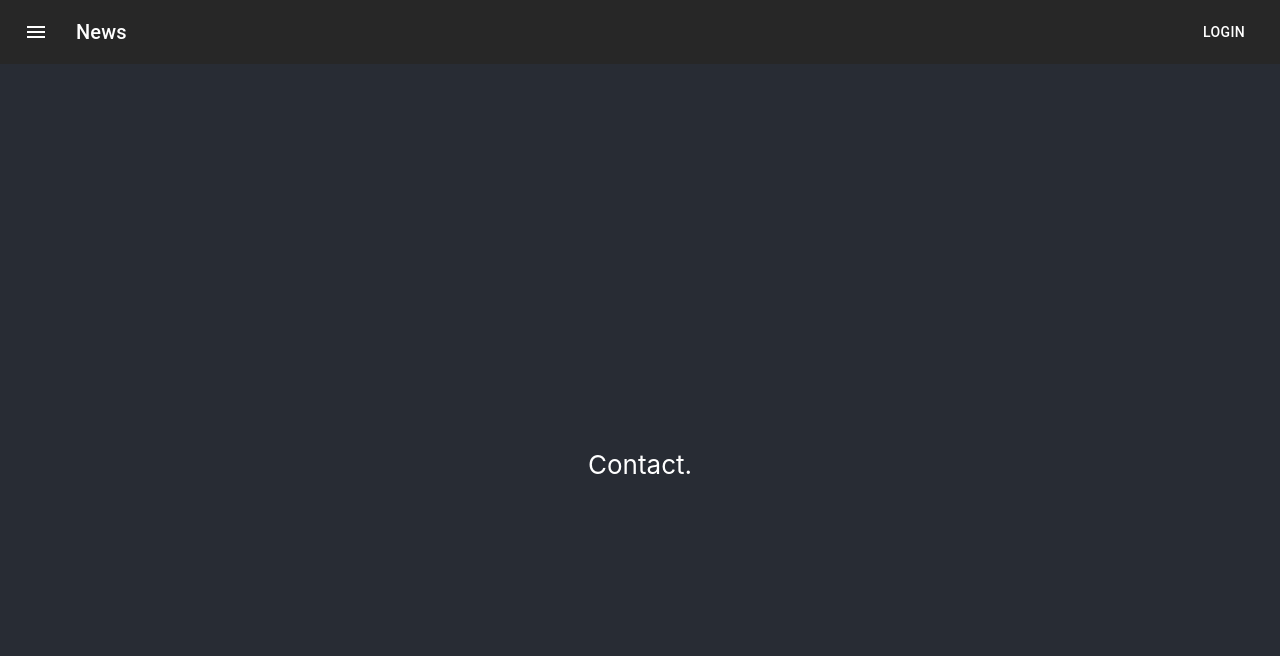
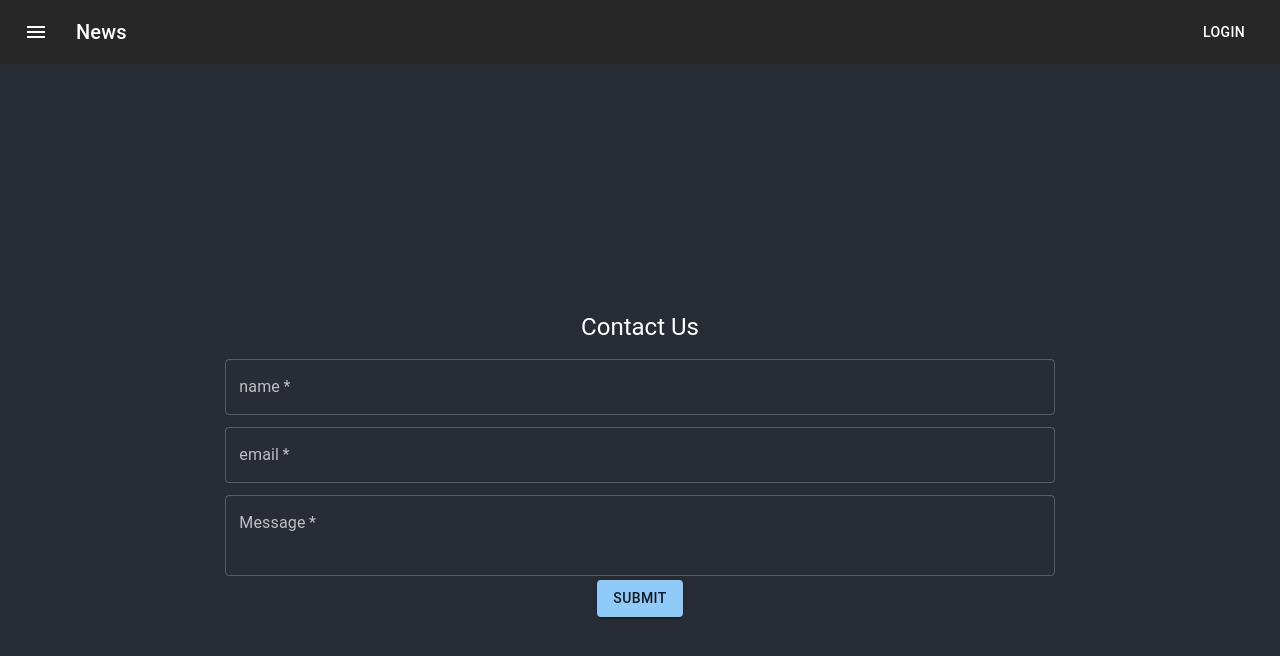
Before and after one commit to princekamariya/Tatvasoft, a React (Create React App) app: page /contact in a window 1280 px wide. Shown: the top 656 px of the page. Built offline with nearby package versions, Linux system fonts and the light colour scheme.

Commit message:
Added contact us form

```diff
--- a/src/Components/Contact.js
+++ b/src/Components/Contact.js
@@ -1,11 +1,80 @@
-import React from "react";
+import React, { useState } from "react";
 import "../App.css";
+import { useNavigate } from "react-router-dom";
+
+import Typography from "@mui/material/Typography";
+import Button from "@mui/material/Button";
+import TextField from "@mui/material/TextField";
 
 const Contact = () => {
+    const [name, setName] = useState("");
+    const [email, setEmail] = useState("");
+    const [msg, setMsg] = useState("");
+    const navigate = useNavigate();
+
+    const handleMsg = (e) => {
+        console.log(e.target.value);
+        setMsg(e.target.value);
+    };
+    const handleName = (e) => {
+        console.log(e.target.value);
+        setName(e.target.value);
+    };
+    const handleEmail = (e) => {
+        console.log(e.target.value);
+        setEmail(e.target.value);
+    };
+
+    const handleSubmit = (e) => {
+        e.preventDefault();
+        alert("Succesfully Submitted Your Msg");
+        console.log(`Name: ${name} Email: ${email} Msg: ${msg}`);
+        navigate("/");
+    };
     return (
         <div className="App">
             <header className="App-header">
-                <p>Contact.</p>
+                <Typography variant="h5" gutterBottom>
+                    Contact Us
+                </Typography>
+                <form action="/" onSubmit={handleSubmit}>
+                    <TextField
+                        required
+                        fullWidth
+                        id="outlined-basic"
+                        label="name"
+                        variant="outlined"
+                        margin="dense"
+                        onChange={handleName}
+                    />
+                    <TextField
+                        type="email"
+                        required
+                        fullWidth
+                        id="outlined-basic"
+                        label="email"
+                        variant="outlined"
+                        margin="dense"
+                        onChange={handleEmail}
+                    />
+                    <TextField
+                        required
+                        fullWidth
+                        id="outlined-basic"
+                        label="Message"
+                        variant="outlined"
+                        margin="dense"
+                        onChange={handleMsg}
+                        inputProps={{
+                            style: {
+                                height: "3em",
+                            },
+                        }}
+                    />
+                    <Button type="submit" variant="contained">
+                        Submit
+                    </Button>
+                </form>
             </header>
         </div>
     );
```
